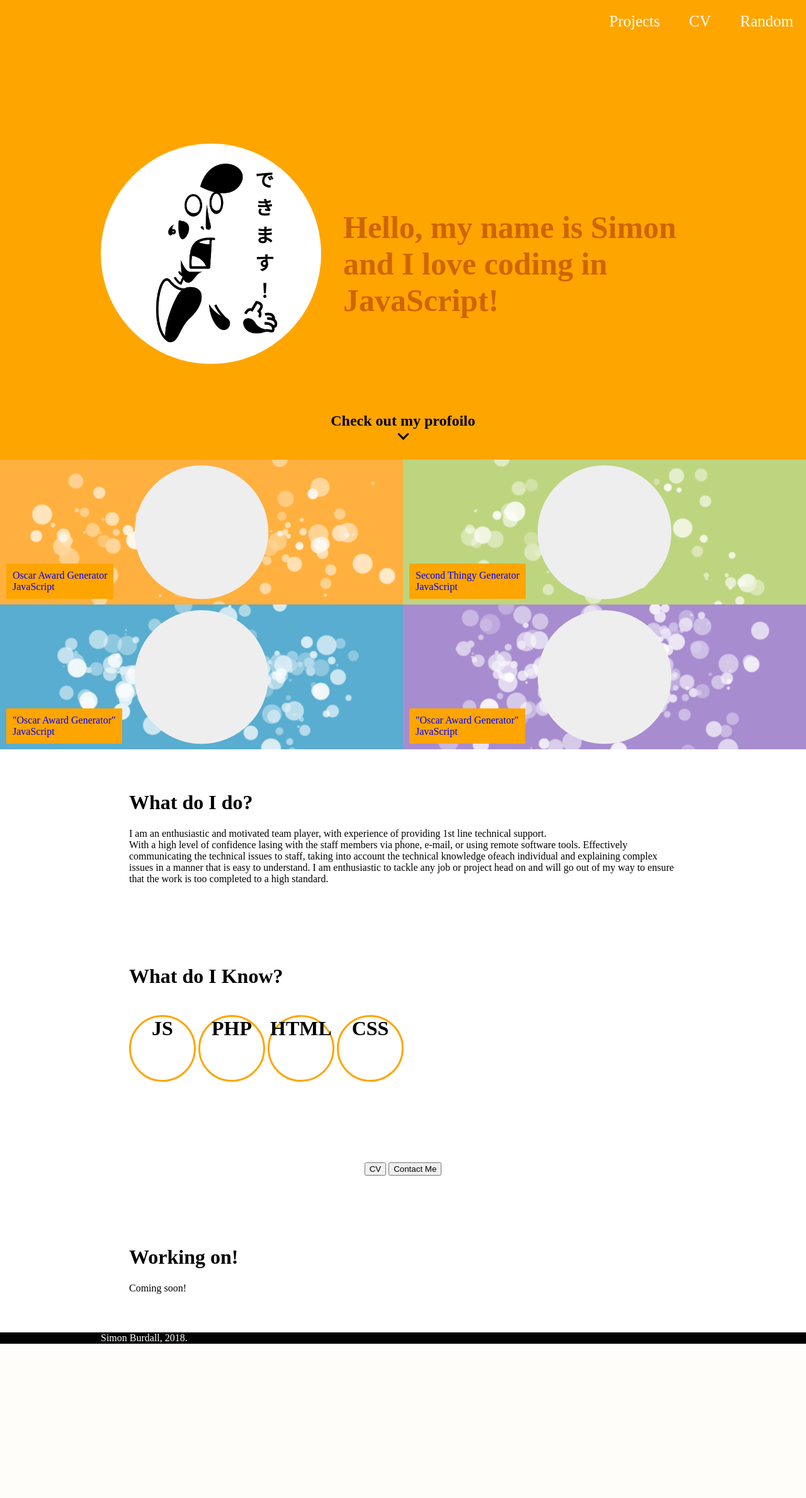
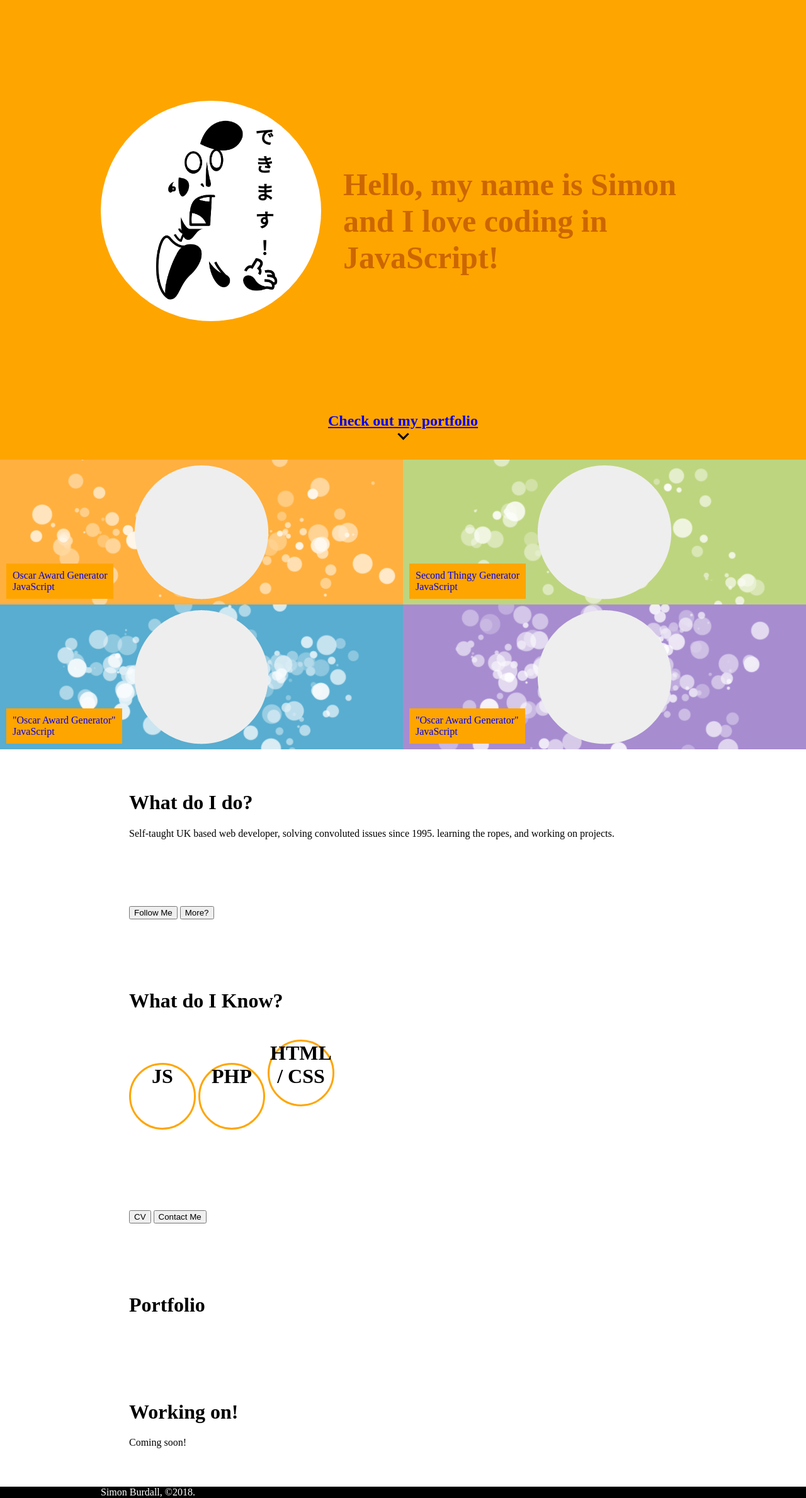
Before and after one commit to SimonBurdall/personalsite, a PHP site: page / in a window 1280 px wide. Shown: the whole page at 63% size. Before the commit the page ends 2134 px from the top, so only its background shows below. Run offline with PHP 8.4, Linux system fonts and the light colour scheme.

Commit message:
Removing HTML elements, cleaning up code

```diff
--- a/index.css
+++ b/index.css
@@ -18,36 +18,6 @@ body {
     background: orange;
     z-index: 1;
     margin: auto;
-}
-
-.navi-ul{
-    font-size: 25px;
-    text-align: right;
-    list-style-type: none;
-
-    margin: 0;
-    padding: 0;
-    padding-left: 0px;
-    }
-
-.navi-li{
-    max-width: 960px;
-    margin-left: auto;
-    margin-right: auto;
-
-    display: inline-block;
-}
-
-.navi-li a{
-    display: inline-block;
-    padding: 20px;
-    color: white;
-    text-align: center;
-    text-decoration: none;
-}
-
-.navi-li a:hover {
-    background-color: #111;
 }
 
 .head-container {
@@ -143,7 +113,7 @@ i {
     margin: auto;
 }
 
-.bio-content{
+.content{
     padding: 45px;
 }
 
@@ -163,15 +133,6 @@ i {
     border-style: solid;
 }
 
-.contact-content{
-    padding: 45px;
-    text-align: center;
-}
-
-.additional-projects{
-    padding: 45px;
-}
-
 .footer-wrapper{
     background-color: black;
 }
--- a/index.html
+++ b/index.html
@@ -8,14 +8,6 @@
 </head>
 <body>
 	<header class="header-wrapper">
-		<div class="site-navigation">
-			<ul class="navi-ul">
-				<li class="navi-li"><a href="#home">Projects</a></li>
-				<li class="navi-li"><a href="#home">CV</a></li>
-				<li class="navi-li"><a href="#home">Random</a></li>
-			</ul>
-		</div>
-
 		<div class="head-container">
 			<img class="logo-icon" src="images/logo.png">
 			<h1 class="header-pull-jptext">できます  ！</h1>
@@ -24,7 +16,7 @@
 	</header>
 
 	<div class="toaster-pop">
-		<h2 style="margin-top: 0px; margin-bottom: 0px;">Check out my profoilo</h2>
+		<a href="#portfolio"><h2 style="margin-top: 0px; margin-bottom: 0px;">Check out my portfolio</h2></a>
 		<i class="arrowdown"></i>
 	</div>
 
@@ -68,28 +60,37 @@
 	</div>
 
 	<div class="bio-container">
-		<div class="bio-content">
+		<div class="content">
 			<h1>What do I do?</h1>
-			<p>I am an enthusiastic and motivated team player, with experience of providing 1st line technical support.<br>	With a high level of confidence lasing with the staff members via phone, e-mail, or using remote software tools. Effectively communicating the technical issues to staff, taking into account the technical knowledge ofeach individual and explaining complex issues in a manner that is easy to understand. I am enthusiastic to tackle any job or project head on and will go out of my way to ensure that the work is too completed to a high standard.
+			<p>Self-taught UK based web developer, solving convoluted issues since 1995. learning the ropes, and working on projects.
 			</p>
 		</div>
 
-		<div class="skills-content">
+		<div class="content">
+			<button class="twitter">Follow Me</button>
+			<button class="additional-info">More?</button>
+		</div>
+
+		<div class="content">
 			<h1>What do I Know?</h1>
 			<h1 class="lang">JS</h1>
 			<h1 class="lang">PHP</h1>
-			<h1 class="lang">HTML</h1>
-			<h1 class="lang">CSS</h1>
+			<h1 class="lang">HTML / CSS</h1>
 			<p></p>
 		</div>
 
-		<div class="contact-content">
+		<div class="content">
 			<button class="cv">CV</button>
 			<button class="contact">Contact Me</button>
 		</div>
 
+		<div class="content">
+			<span id="portfolio"></span>
+			<h1>Portfolio</h1>
+		</div>
 
-		<div class="additional-projects">
+
+		<div class="content">
 			<h1>Working on!</h1>
 			<p>Coming soon!</p>
 		</div>
@@ -97,7 +98,7 @@
 
 	<div class="footer-wrapper">
 		<div class="footer">
-			Simon Burdall, 2018.
+			Simon Burdall, ©2018.
 		</div>
 	</div>
 
```
